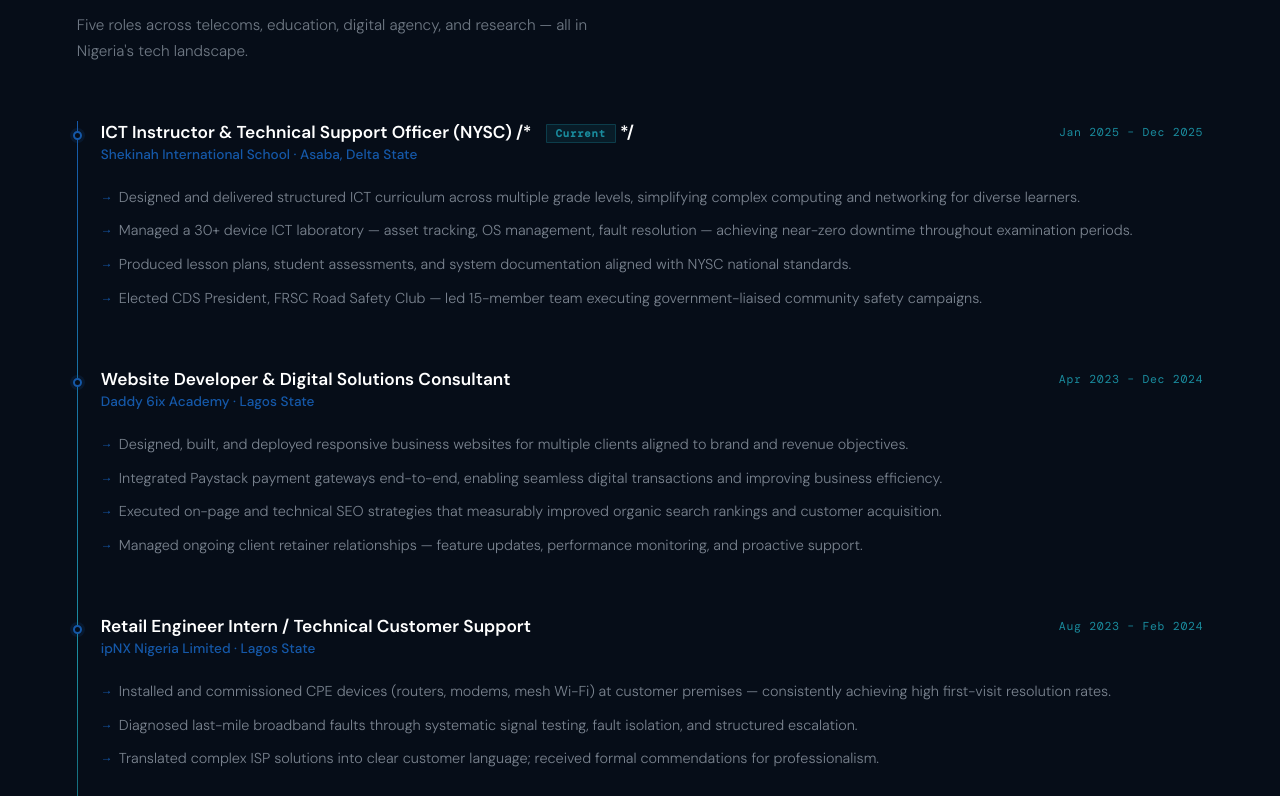
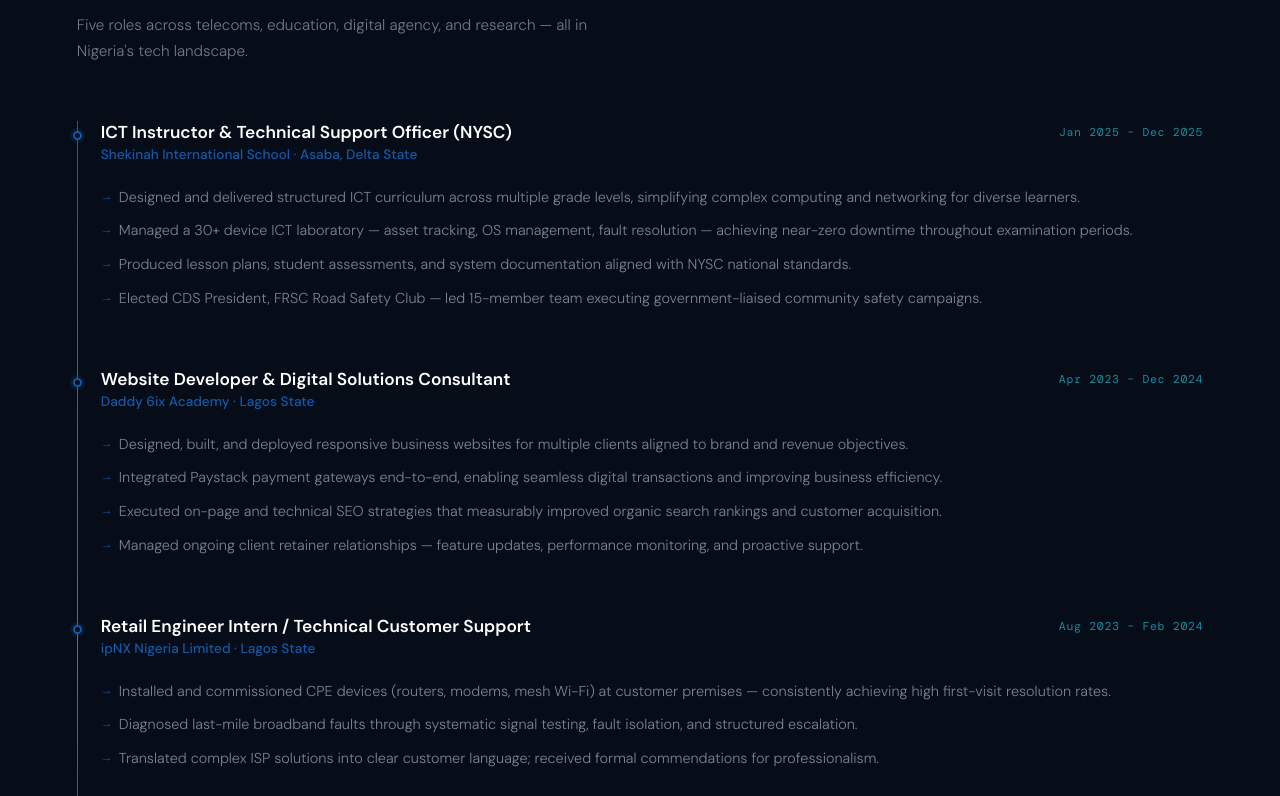
Before and after one commit to AmazinProf/eliezeroyetunjiportfolio, a plain HTML site: page index.html in a window 1280 px wide. Shown: the part 2724-3520 px from the top of the page. Drawn offline with nearby package versions, Linux system fonts and the light colour scheme.

Commit message:
Comment out the current badge in timeline item
removed the current job from NYSC

```diff
--- a/index.html
+++ b/index.html
@@ -609,7 +609,7 @@ footer a{color:#1558a8;text-decoration:none;font-size:.78rem}
     <div class="tl-item reveal">
       <div class="tl-top">
         <div>
-          <div class="tl-title">ICT Instructor &amp; Technical Support Officer (NYSC) /* <span class="tl-badge">Current</span> */ </div>
+          <div class="tl-title">ICT Instructor &amp; Technical Support Officer (NYSC) <!--<span class="tl-badge">Current</span>--> </div>
           <div class="tl-org">Shekinah International School · Asaba, Delta State</div>
         </div>
         <div class="tl-dates">Jan 2025 – Dec 2025</div>
```
